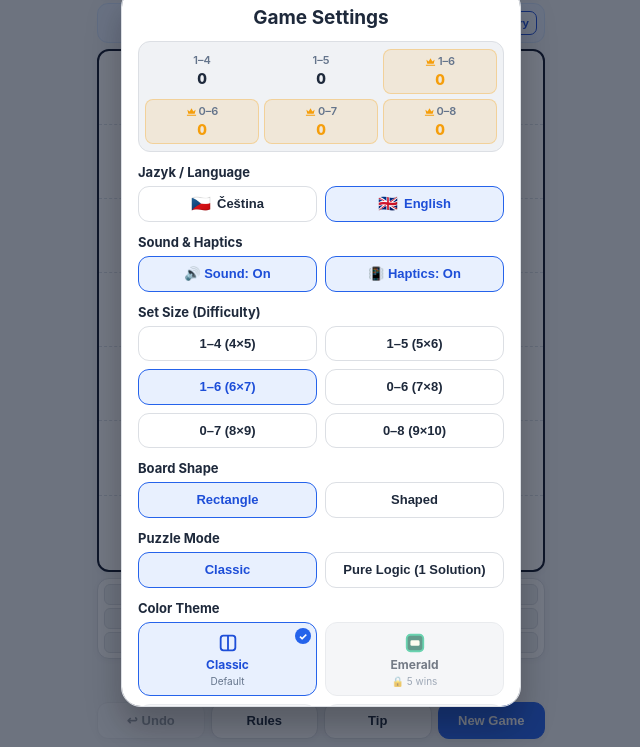
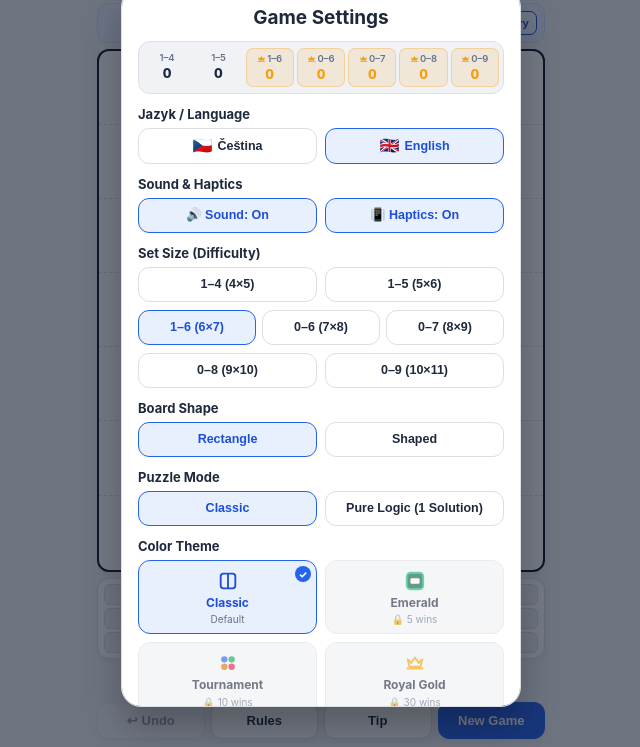
Before and after one commit to OnSnpi/Homino, a plain HTML site: page www/index.html in a window 1280 px wide. Both pictures are taken after a click on the button 838 px from the left and 28 px from the top of the page. Shown: the part 53-800 px from the top of the page, without its empty margins (319-959 px from the left). Drawn offline with Linux system fonts and the light colour scheme.

Commit message:
Update index.html

```diff
--- a/www/index.html
+++ b/www/index.html
@@ -101,6 +101,7 @@
       --c6: #e11d48;
       --c7: #0f766e;
       --c8: #9333ea;
+      --c9: #b45309;
     }
 
     /* 30 vyher: Kralovska zlata edice */
@@ -503,7 +504,7 @@
       border-right: 1px dashed rgba(148, 163, 184, 0.34);
       border-bottom: 1px dashed rgba(148, 163, 184, 0.34);
       font-weight: 700;
-      font-size: clamp(14px, 4.4vw, 23px);
+      font-size: clamp(13px, 4vw, 22px);
       color: var(--text);
       background: transparent;
       z-index: 2;
@@ -562,6 +563,7 @@
     body.theme-tournament .val-6 { color: var(--c6); }
     body.theme-tournament .val-7 { color: var(--c7); }
     body.theme-tournament .val-8 { color: var(--c8); }
+    body.theme-tournament .val-9 { color: var(--c9); }
 
     body.theme-royal .cell:not(.is-hole) {
       color: #fde68a;
@@ -747,6 +749,11 @@
       gap: 2.5px;
     }
 
+    .tray-grid.cols-11 {
+      grid-template-columns: repeat(11, minmax(0, 1fr));
+      gap: 2px;
+    }
+
     .tray-item {
       border: 1px solid var(--border);
       border-radius: 6px;
@@ -772,6 +779,14 @@
       font-size: 10px;
       min-height: 19px;
       border-radius: 5px;
+    }
+
+    .tray-grid.cols-11 .tray-item {
+      font-size: 9px;
+      min-height: 18px;
+      border-radius: 4px;
+      padding: 1px 0;
+      gap: 0;
     }
 
     .tray-item:active {
@@ -1229,10 +1244,10 @@
       background: var(--bg);
       border: 1px solid var(--border);
       border-radius: 12px;
-      padding: 7px 6px;
+      padding: 6px 4px;
       display: grid;
-      grid-template-columns: repeat(3, 1fr);
-      gap: 5px;
+      grid-template-columns: repeat(7, 1fr);
+      gap: 3px;
       cursor: pointer;
     }
 
@@ -1241,8 +1256,8 @@
       flex-direction: column;
       align-items: center;
       text-align: center;
-      padding: 4px 2px;
-      border-radius: 8px;
+      padding: 4px 1px;
+      border-radius: 7px;
     }
 
     .stat-col.master-col {
@@ -1251,16 +1266,17 @@
     }
 
     .stat-col-label {
-      font-size: 11px;
+      font-size: 9.5px;
       font-weight: 600;
       color: var(--text-muted);
       display: flex;
       align-items: center;
-      gap: 2px;
+      gap: 1px;
+      white-space: nowrap;
     }
 
     .stat-col-val {
-      font-size: 15px;
+      font-size: 13.5px;
       font-weight: 800;
       color: var(--text);
       margin-top: 2px;
@@ -1277,7 +1293,10 @@
       gap: 8px;
     }
 
-    .segmented-2.mt-8 {
+    .segmented-3 {
+      display: grid;
+      grid-template-columns: repeat(3, 1fr);
+      gap: 6px;
       margin-top: 8px;
     }
 
@@ -1285,15 +1304,15 @@
       background: var(--card);
       border: 1.5px solid var(--border);
       color: var(--text);
-      padding: 9px 6px;
+      padding: 9px 4px;
       border-radius: 11px;
-      font-size: 13px;
+      font-size: 12.5px;
       font-weight: 600;
       cursor: pointer;
       display: flex;
       align-items: center;
       justify-content: center;
-      gap: 6px;
+      gap: 5px;
       text-align: center;
       line-height: 1.2;
     }
@@ -1676,31 +1695,38 @@
         </div>
         <div class="stat-col master-col">
           <span class="stat-col-label">
-            <svg width="11" height="11" viewBox="0 0 24 24" fill="#f59e0b"><path d="M2 19h20v2H2v-2zm1-11l5 4 4-7 4 7 5-4-2 9H5L3 8z"/></svg>
+            <svg width="9" height="9" viewBox="0 0 24 24" fill="#f59e0b"><path d="M2 19h20v2H2v-2zm1-11l5 4 4-7 4 7 5-4-2 9H5L3 8z"/></svg>
             1&#8211;6
           </span>
           <span class="stat-col-val" id="stat-wins-6">0</span>
         </div>
         <div class="stat-col master-col">
           <span class="stat-col-label">
-            <svg width="11" height="11" viewBox="0 0 24 24" fill="#f59e0b"><path d="M2 19h20v2H2v-2zm1-11l5 4 4-7 4 7 5-4-2 9H5L3 8z"/></svg>
+            <svg width="9" height="9" viewBox="0 0 24 24" fill="#f59e0b"><path d="M2 19h20v2H2v-2zm1-11l5 4 4-7 4 7 5-4-2 9H5L3 8z"/></svg>
             0&#8211;6
           </span>
           <span class="stat-col-val" id="stat-wins-7">0</span>
         </div>
         <div class="stat-col master-col">
           <span class="stat-col-label">
-            <svg width="11" height="11" viewBox="0 0 24 24" fill="#f59e0b"><path d="M2 19h20v2H2v-2zm1-11l5 4 4-7 4 7 5-4-2 9H5L3 8z"/></svg>
+            <svg width="9" height="9" viewBox="0 0 24 24" fill="#f59e0b"><path d="M2 19h20v2H2v-2zm1-11l5 4 4-7 4 7 5-4-2 9H5L3 8z"/></svg>
             0&#8211;7
           </span>
           <span class="stat-col-val" id="stat-wins-8">0</span>
         </div>
         <div class="stat-col master-col">
           <span class="stat-col-label">
-            <svg width="11" height="11" viewBox="0 0 24 24" fill="#f59e0b"><path d="M2 19h20v2H2v-2zm1-11l5 4 4-7 4 7 5-4-2 9H5L3 8z"/></svg>
+            <svg width="9" height="9" viewBox="0 0 24 24" fill="#f59e0b"><path d="M2 19h20v2H2v-2zm1-11l5 4 4-7 4 7 5-4-2 9H5L3 8z"/></svg>
             0&#8211;8
           </span>
           <span class="stat-col-val" id="stat-wins-9">0</span>
+        </div>
+        <div class="stat-col master-col">
+          <span class="stat-col-label">
+            <svg width="9" height="9" viewBox="0 0 24 24" fill="#f59e0b"><path d="M2 19h20v2H2v-2zm1-11l5 4 4-7 4 7 5-4-2 9H5L3 8z"/></svg>
+            0&#8211;9
+          </span>
+          <span class="stat-col-val" id="stat-wins-10">0</span>
         </div>
       </div>
 
@@ -1727,11 +1753,14 @@
         <button class="seg-choice" id="diff-4" data-diff="4">1&#8211;4 (4&#215;5)</button>
         <button class="seg-choice" id="diff-5" data-diff="5">1&#8211;5 (5&#215;6)</button>
       </div>
-      <div class="segmented-2 mt-8">
+      <div class="segmented-3">
         <button class="seg-choice" id="diff-6" data-diff="6">1&#8211;6 (6&#215;7)</button>
         <button class="seg-choice" id="diff-7" data-diff="7">0&#8211;6 (7&#215;8)</button>
         <button class="seg-choice" id="diff-8" data-diff="8">0&#8211;7 (8&#215;9)</button>
+      </div>
+      <div class="segmented-2" style="margin-top:8px;">
         <button class="seg-choice" id="diff-9" data-diff="9">0&#8211;8 (9&#215;10)</button>
+        <button class="seg-choice" id="diff-10" data-diff="10">0&#8211;9 (10&#215;11)</button>
       </div>
 
       <div class="modal-section-label"><span id="set-shape-label">Tvar desky</span></div>
```
